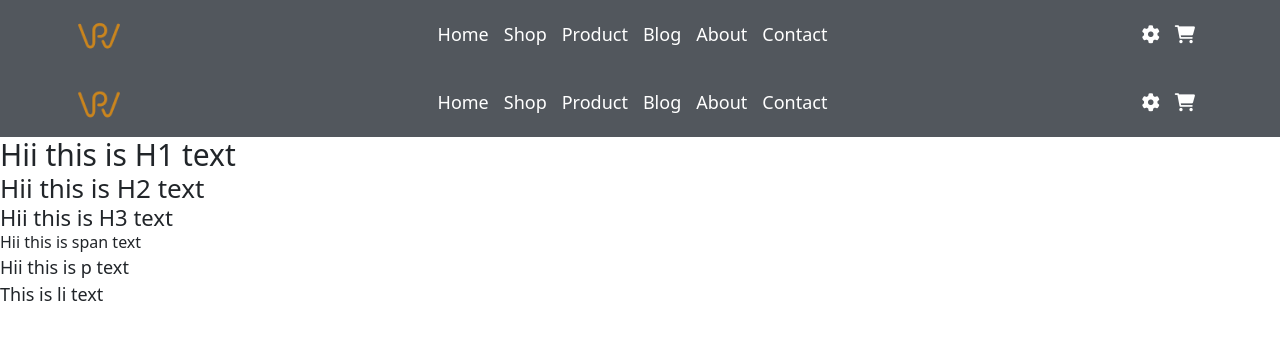
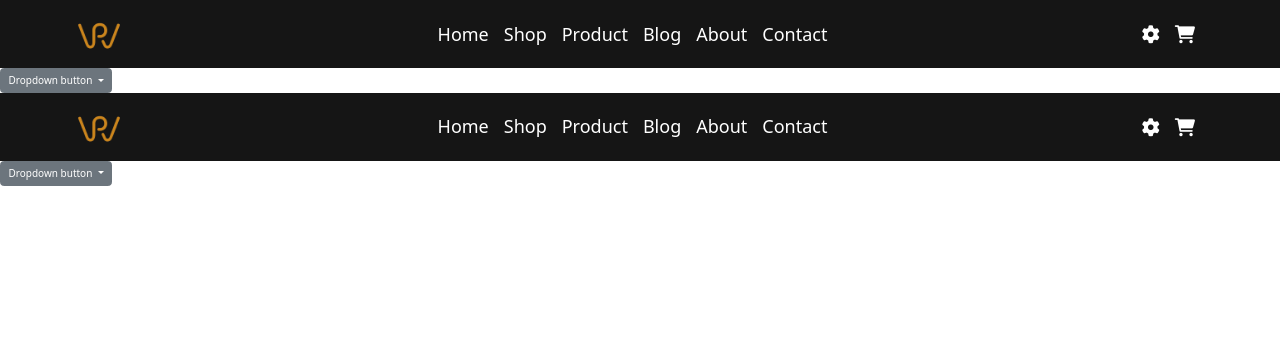
Before and after one commit to Apeksha16/Rasoiware2.0, an Angular app: page /navbar in a window 1280 px wide. Shown: the top 340 px of the page. Built offline with nearby package versions, Linux system fonts and the light colour scheme.

Commit message:
dropdown-update

```diff
--- /dev/null
+++ b/src/app/Components/dropdown/dropdown.component.html
@@ -0,0 +1,11 @@
+<div class="dropdown">
+    <button class="btn btn-secondary dropdown-toggle" type="button" data-toggle="dropdown" aria-haspopup="true"
+      aria-expanded="false">
+      Dropdown button
+    </button>
+    <div class="dropdown-menu">
+      <a class="dropdown-item" href="#">Action</a>
+      <a class="dropdown-item" href="#">Another action</a>
+      <a class="dropdown-item" href="#">Something else here</a>
+    </div>
+  </div>
--- a/src/app/Components/navbar/navbar.component.css
+++ b/src/app/Components/navbar/navbar.component.css
@@ -7,7 +7,7 @@
 }
 
 .nav-links p:hover{
-    color: var(--yellow);
+    color: var(--blue);
 }
 
 .icons i {
@@ -15,10 +15,10 @@
 }
 
 .icons i:hover{
-    color: var(--yellow);
+    color: var(--blue);
 }
 .bg-fluid{
-    background-color:var(--grey);
+    background-color:var(--black);
 
 }
 .nav-links{
--- a/src/app/Components/navbar/navbar.component.html
+++ b/src/app/Components/navbar/navbar.component.html
@@ -18,3 +18,7 @@
     </div>
   </div>
 </section>
+
+<div>
+  <app-dropdown></app-dropdown>
+</div>
--- a/src/app/Components/navbar/navbar.component.ts
+++ b/src/app/Components/navbar/navbar.component.ts
@@ -35,4 +35,5 @@ config:any={
     },
   ],
 }
+
 }
--- a/src/app/app.component.html
+++ b/src/app/app.component.html
@@ -1,10 +1,10 @@
 <app-navbar></app-navbar>
 <router-outlet></router-outlet>
-<h1>Hii this is H1 text</h1>
+<!-- <h1>Hii this is H1 text</h1>
 <h2>Hii this is H2 text</h2>
 <h3>Hii this is H3 text</h3>
 <span>Hii this is span text</span>
 <p>Hii this is p text</p>
 <ul>
   <li>This is li text</li>
-</ul>
+</ul> -->
--- a/src/app/app.module.ts
+++ b/src/app/app.module.ts
@@ -4,11 +4,13 @@ import { FormsModule } from '@angular/forms';
 import { AppRoutingModule } from './app-routing.module';
 import { AppComponent } from './app.component';
 import { NavbarComponent } from './Components/navbar/navbar.component';
+import { DropdownComponent } from './Components/dropdown/dropdown.component';
 
 @NgModule({
   declarations: [
     AppComponent,
-    NavbarComponent
+    NavbarComponent,
+    DropdownComponent
   ],
   imports: [
     BrowserModule,
--- a/src/index.html
+++ b/src/index.html
@@ -9,6 +9,10 @@
   <link rel="icon" type="image/x-icon" href="favicon.ico">
   <!-- <link rel="stylesheet" href="assets/css/reset.css"> -->
   <link rel="stylesheet" href="https://cdnjs.cloudflare.com/ajax/libs/font-awesome/6.2.1/css/all.min.css" />
+  <script src="https://code.jquery.com/jquery-3.2.1.slim.min.js"></script>
+  <script src="https://cdnjs.cloudflare.com/ajax/libs/popper.js/1.12.9/umd/popper.min.js"></script>
+  <script src="https://maxcdn.bootstrapcdn.com/bootstrap/4.0.0/js/bootstrap.min.js"></script>
+
 
 </head>
 
```
Also changed, not shown: src/app/Components/dropdown/dropdown.component.ts (added, +10 -0 lines), src/app/Components/dropdown/dropdown.component.css (added), 1 other file (tests, documents, lock files or other folders).
